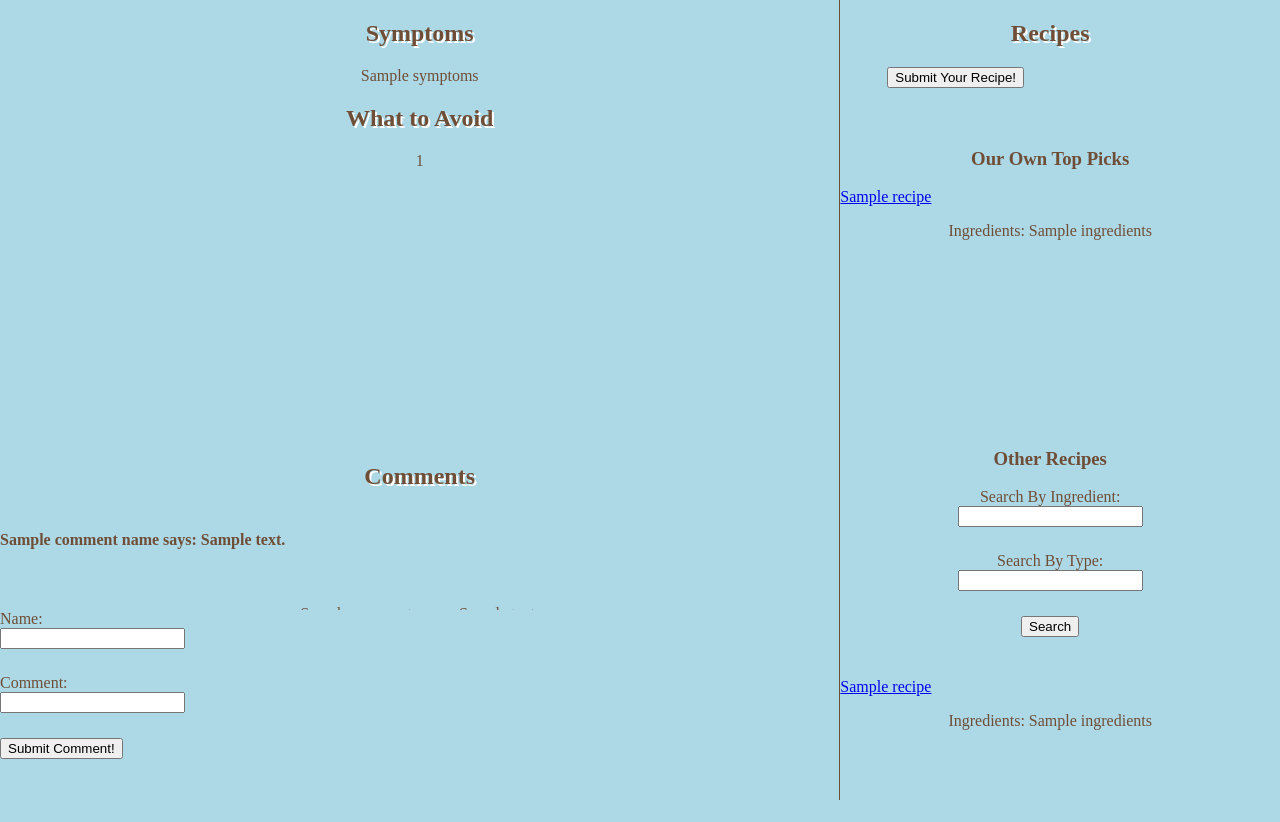
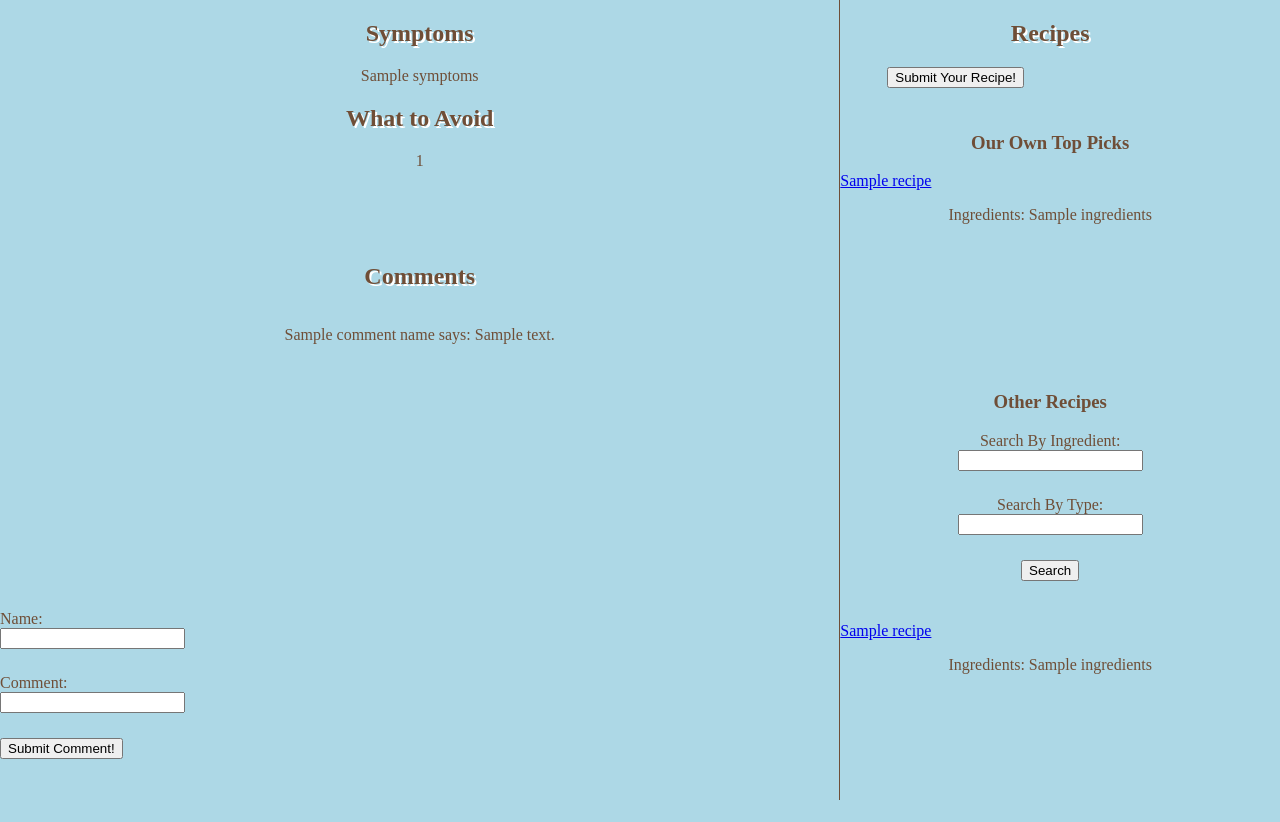
Before and after one commit to anitali2002/cssi2018Allergies, a Python web app: template templates/allergyInfo.html in a window 1280 px wide. Shown: the part 80-902 px from the top of the page. Before the commit the page ends 880 px from the top, so only its background shows below. Run offline with Jinja, Linux system fonts and the light colour scheme; the template is opened without the code that fills it: most values are stand-ins (such as "Sample title", 1, 10 or a date in 2020).

Commit message:
edits to scrolling on allergyInfo
fixed the scrolling!!!

```diff
--- a/styles/allergyInfoStyle.css
+++ b/styles/allergyInfoStyle.css
@@ -1,6 +1,5 @@
 html {
   overflow-y: scroll;
-
 }
 
 body {
@@ -62,8 +61,8 @@ body {
 }
 
 #comments{
-  height: 100px;
-
+  height: 300px;
+  text-align: left;
 }
 .scroll{
   overflow: visible;
@@ -71,7 +70,7 @@ body {
 }
   /* overflow-y: auto; */
 #dataScroll{
-  height: 300px;
+  height: 200px;
 
   }
 #apiRecipes{
@@ -79,12 +78,11 @@ body {
 }
 
 #apiScroll{
-   height: 300px;
-
+   height: 200px;
  }
 
 
- h2, h3, p{
+h2, h3, p{
   text-align: center;
 
 }
--- a/templates/allergyInfo.html
+++ b/templates/allergyInfo.html
@@ -25,18 +25,10 @@
       <h2>Comments</h2>
       <div class ="scroll" id="comments">
         {% for i in range(comment|length) %}
-          <h4> {{commentName[i]}} says: {{comment[i]}}</h4><br/>
-          <p> {{commentName[i]}}: {{comment[i]}}</p><br/>
-          <div>khkhkjhskhfkkjhf</div>
-            <div>khkhkjhskhfkkjhf</div>
-              <div>khkhkjhskhfkkjhf</div>
-                <div>grain</div>
-                  <div>khkhkjhskhfkkjhf</div>
-                    <div>khkhkjhskhfkkjhf</div>
-                      <div>khkhkjhskhfkkjhf</div>
-                        <div>test</div>
-                          <div>khkhkjhskhfkkjhf</div>
-
+        <div>
+          <!-- <h4> {{commentName[i]}} says: {{comment[i]}}</h4><br/> -->
+          <p> {{commentName[i]}} says: {{comment[i]}}</p><br/>
+        </div>
         {% endfor %}
       </div>
       <form method="post">
@@ -56,14 +48,13 @@
       <button> Submit Your Recipe! </button>
       <input type="text" class = "submitType" name="allergyName" value={{allergyName}}>
     </form>
-    <div id = "dataScroll" class="scroll">
     <h3> Our Own Top Picks </h3>
+    <div id="dataScroll" class="scroll">
       {% for recipe in dataRecipes %}
         <a href="/recipe?recipeName={{recipe["title"]}}"> {{recipe["title"]}} </a>
         <p> Ingredients: {{recipe["ingredients"]}}</p>
       {% endfor %}
     </div>
-    <div id = "apiScroll" class"scroll">
     <h3> Other Recipes </h3>
     <form method="post" align="center">
       Search By Ingredient:<br>
@@ -74,9 +65,12 @@
       <br>
       <input type="submit" value="Search">
     </form>
+    <div id="apiScroll" class="scroll">
       {% for recipe in apiRecipes %}
+        <div>
           <a href="{{recipe["href"]}}"> {{recipe["title"]}} </a>
           <p> Ingredients: {{recipe["ingredients"]}}</p>
+        </div>
       {% endfor %}
     </div>
   </div>
```
Lines whose indentation alone changed are shown as unchanged.
